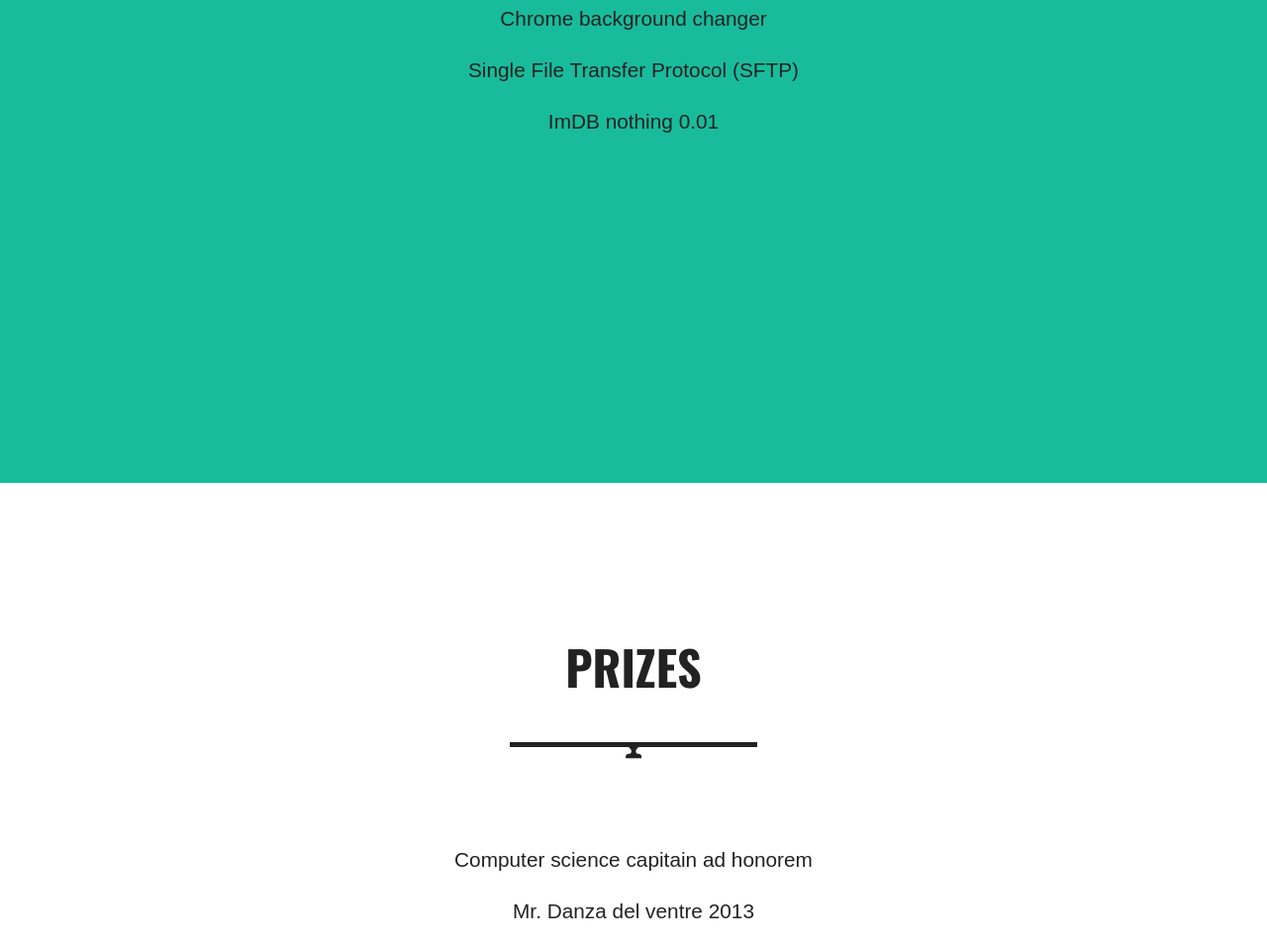
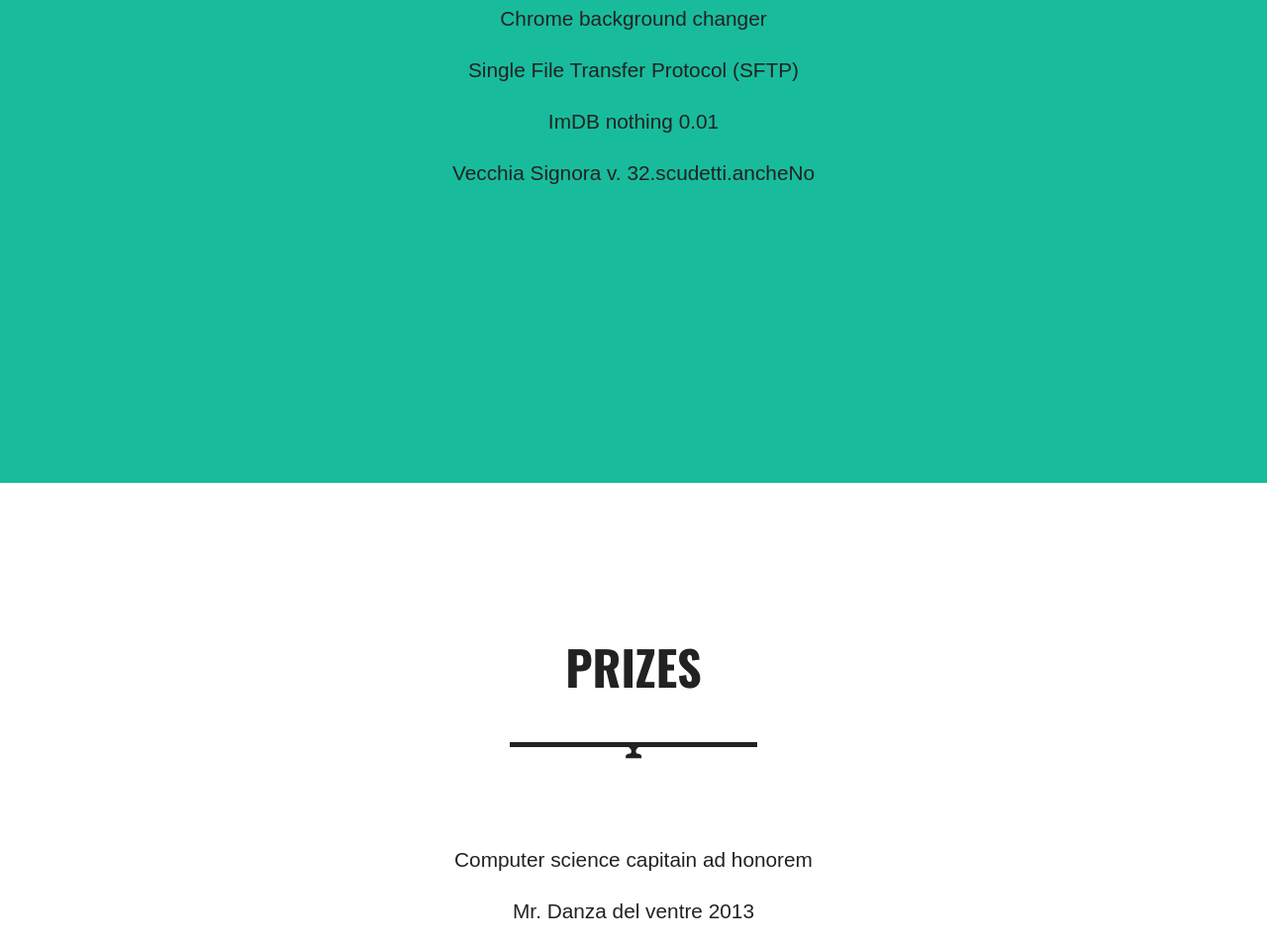
Before and after one commit to denadai2/bestphd, a plain HTML site: page index.html in a window 1280 px wide. Shown: the part 3240-4194 px from the top of the page at 99% size. Drawn offline with nearby package versions, Linux system fonts and the light colour scheme; files that its build step writes are made by us from their sources; a web font is replaced by a local one.

Commit message:
scudetti

```diff
--- a/index.html
+++ b/index.html
@@ -164,6 +164,7 @@
           <p>Chrome background changer</p>
           <p>Single File Transfer Protocol (SFTP)</p>
           <p>ImDB nothing 0.01</p>
+          <p>Vecchia Signora v. 32.scudetti.ancheNo</p>
         </div>
       </div>
     </div>
```
